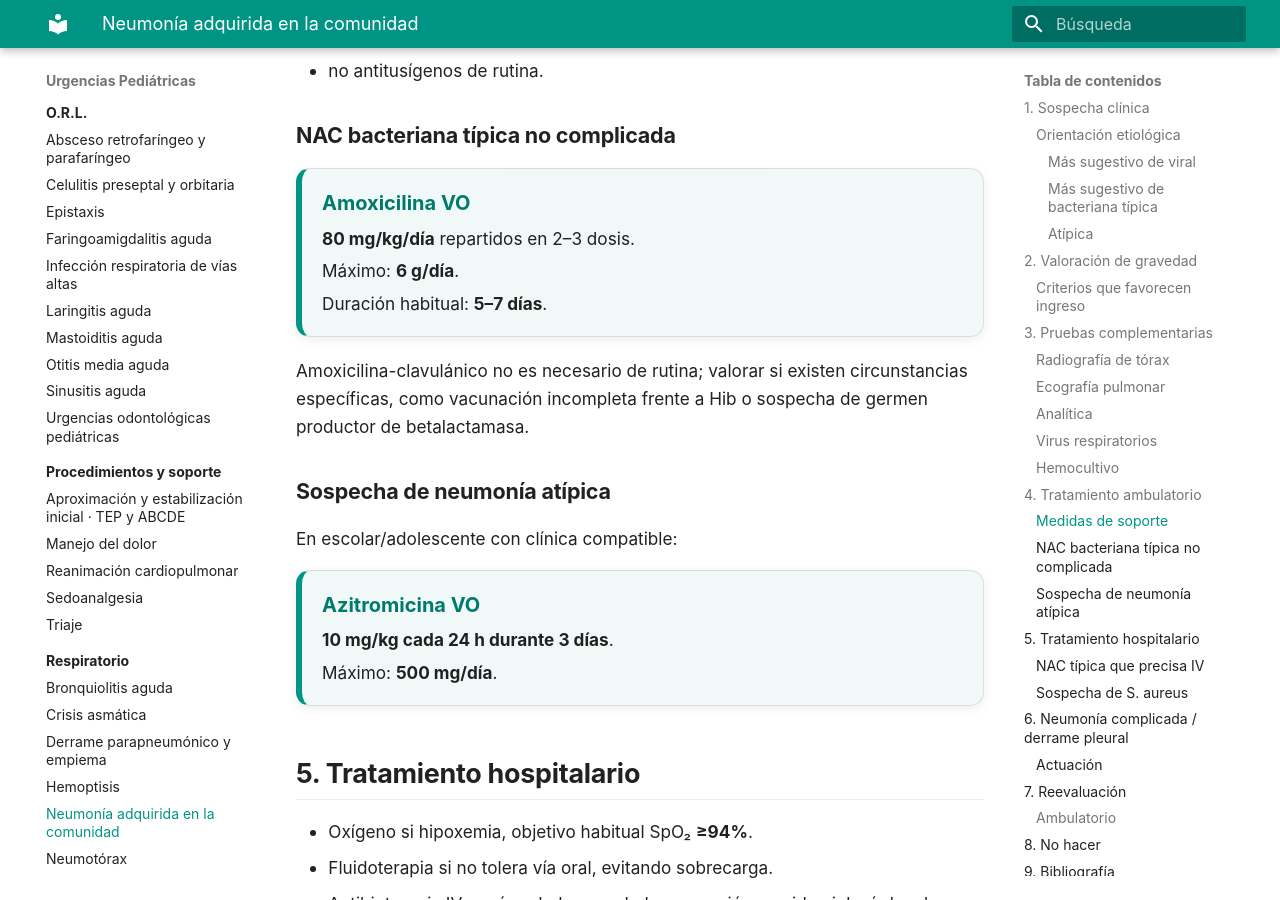
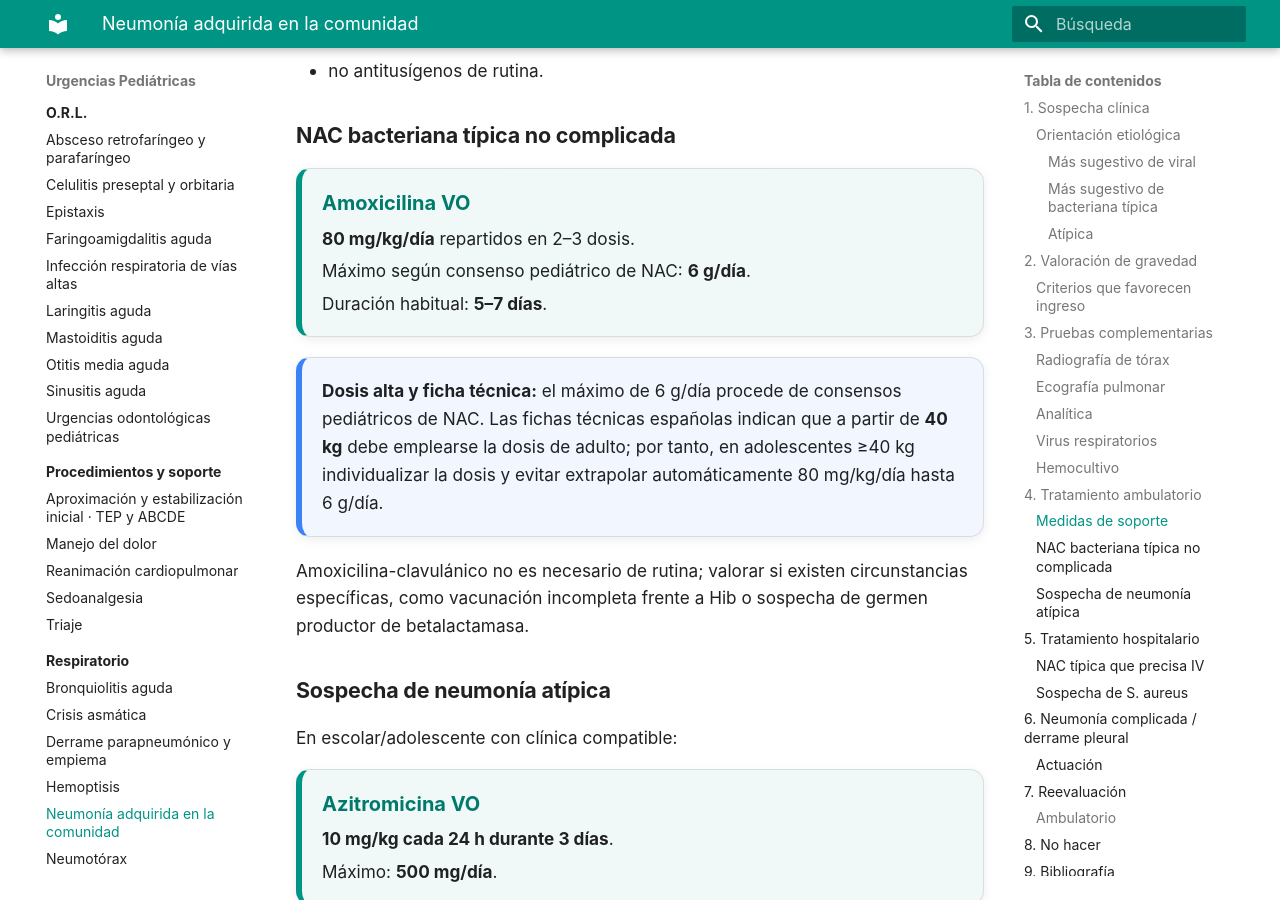
Before and after one commit to gonzaloares/urgencias-pediatricas, an MkDocs documentation site: the page built from docs/respiratorio/neumonia-adquirida-comunidad.md, in a window 1280 px wide and 900 px high, scrolled down 4763 px. Built offline with MkDocs 1.6.1 and Material for MkDocs 9.7.7, drawn with Linux system fonts in a browser that asks for light colours; some of the changed text lies outside the part shown.

Commit message:
Aclara dosis alta de amoxicilina en NAC

```diff
--- a/docs/respiratorio/neumonia-adquirida-comunidad.md
+++ b/docs/respiratorio/neumonia-adquirida-comunidad.md
@@ -167,8 +167,12 @@ Considerar especialmente en:
 <div class="dose-card">
   <strong>Amoxicilina VO</strong>
   <span><b>80 mg/kg/día</b> repartidos en 2–3 dosis.</span>
-  <span>Máximo: <b>6 g/día</b>.</span>
+  <span>Máximo según consenso pediátrico de NAC: <b>6 g/día</b>.</span>
   <span>Duración habitual: <b>5–7 días</b>.</span>
+</div>
+
+<div class="clinical-card clinical-card-note">
+  <strong>Dosis alta y ficha técnica:</strong> el máximo de 6 g/día procede de consensos pediátricos de NAC. Las fichas técnicas españolas indican que a partir de <b>40 kg</b> debe emplearse la dosis de adulto; por tanto, en adolescentes ≥40 kg individualizar la dosis y evitar extrapolar automáticamente 80 mg/kg/día hasta 6 g/día.
 </div>
 
 Amoxicilina-clavulánico no es necesario de rutina; valorar si existen circunstancias específicas, como vacunación incompleta frente a Hib o sospecha de germen productor de betalactamasa.
@@ -265,3 +269,4 @@ Si no mejora:
 
 1. Manzanares Casteleiro A, Moraleda Redecilla C, Tagarro García A. **Neumonía adquirida en la comunidad.** Protocolos de Infectología Pediátrica AEP/SEIP. 2023;2:151-165. [Documento](https://static.aeped.es/10_neumonia_adquirida_comunidad_2f27bdb3fd.pdf)
 2. Andrés Martín A, Moreno-Pérez D, Alfayate Miguélez S, et al. **Documento de consenso sobre la neumonía adquirida en la comunidad en los niños.** SENP-SEPAR-SEIP. Arch Bronconeumol. 2020.
+3. Agencia Española de Medicamentos y Productos Sanitarios (AEMPS). **Amoxicilina: ficha técnica.** [CIMA](https://cima.aemps.es/cima/dochtml/ft/53623/FichaTecnica_53623.html)
```
